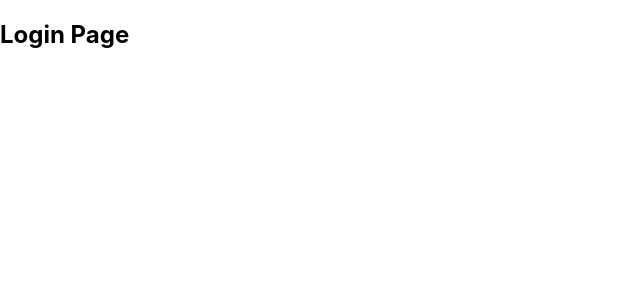
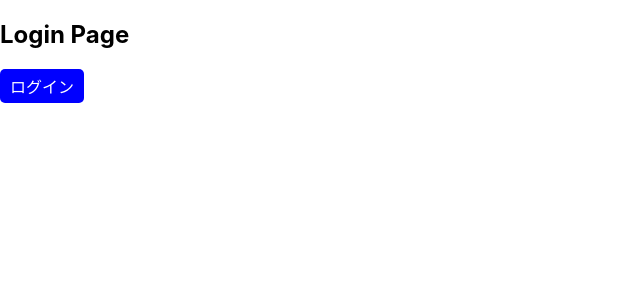
Before and after one commit to tky3a/react_sample, a React (Create React App) app: page /login in a window 1280 px wide. Shown: the top 300 px of the page, without its empty margins (0-640 px from the left). Built offline with nearby package versions, Linux system fonts and the light colour scheme.

Commit message:
style-componentsでボタンコンポーネント作成

```diff
--- /dev/null
+++ b/src/components/Button.js
@@ -0,0 +1,25 @@
+import styled from 'styled-components';
+
+// デフォルトボタン(propsによって色を変える)
+const Button = styled.button.attrs(({ color = '#007bff' }) => {
+  console.log('propsでcolorを受け取る', color);
+  return ({
+    background: color,
+  });
+})`
+font-size: 1em;
+  color: white;
+  padding: 5px 10px;
+  border-radius: 5px;
+  cursor: pointer;
+  border: none;
+  background: ${(color) => color};
+  &:hover {
+    opacity: 0.7;
+  }
+  &:active {
+    opacity: 0.2;
+  }
+`;
+
+export default Button;
--- a/src/pages/login/Index.js
+++ b/src/pages/login/Index.js
@@ -1,5 +1,13 @@
+import Button from '../../components/Button';
+
+// TODO: reduxとカスタムフック
 const Login = () => (
-  <h2>Login Page</h2>
+  <>
+    <h2>Login Page</h2>
+    <div>
+      <Button color="blue" onClick={() => { console.log(11234); }}>ログイン</Button>
+    </div>
+  </>
 );
 
 export default Login;
```
